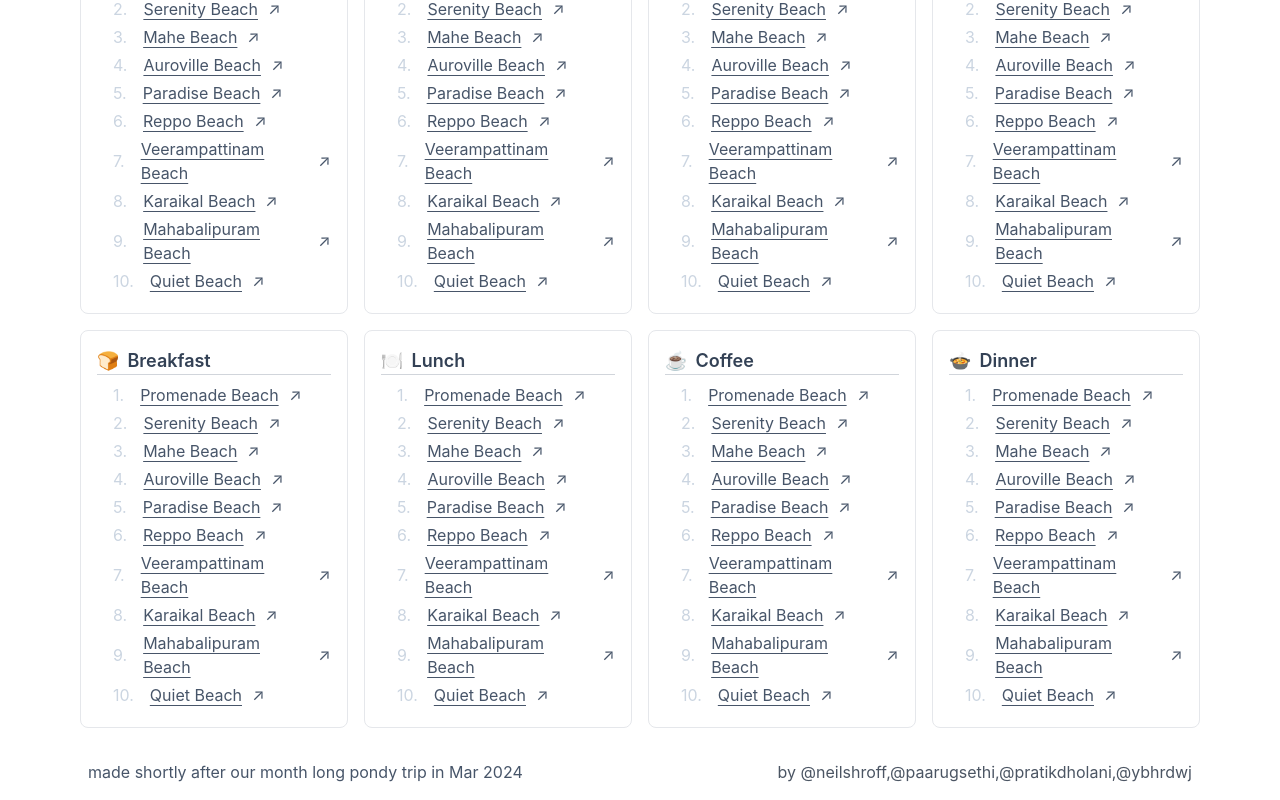
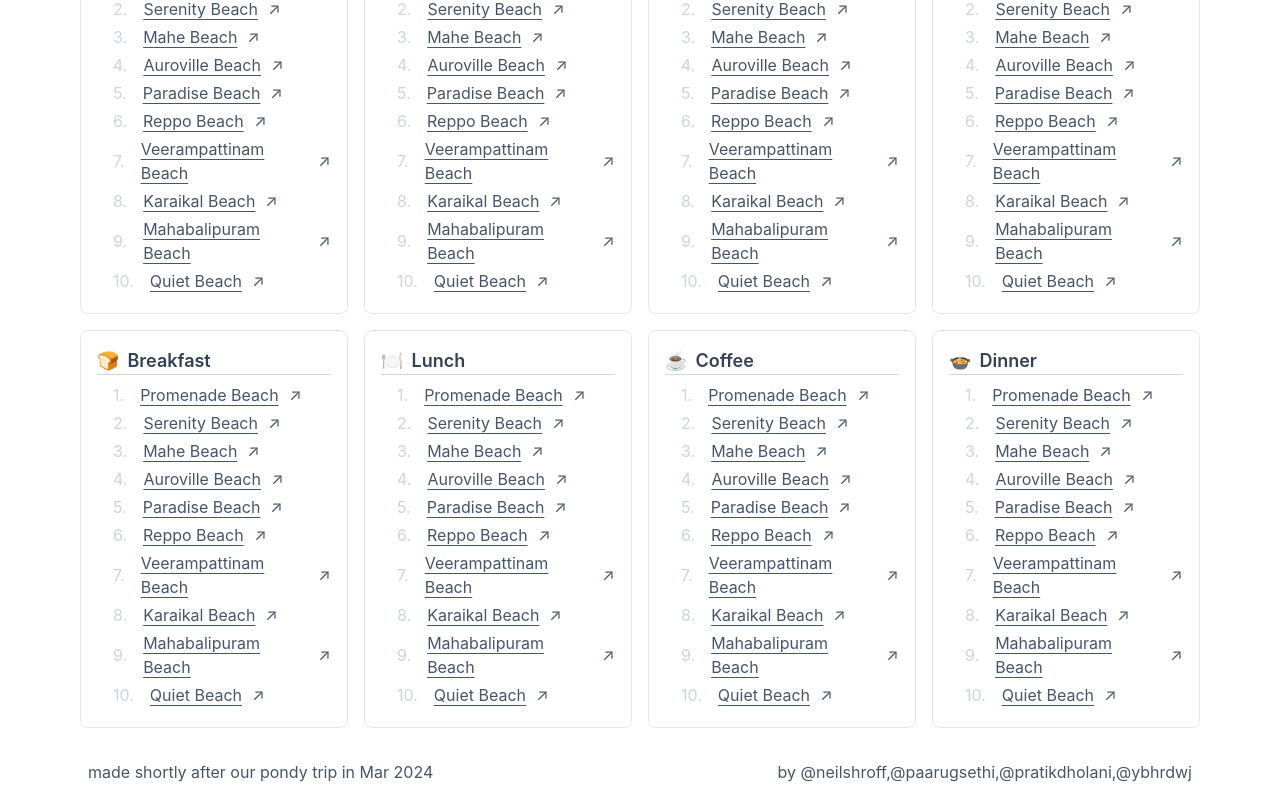
Before and after one commit to ybhrdwj/pondy-life, a Next.js app: page / in a window 1280 px wide. Shown: the part 512-1312 px from the top of the page. Built offline with nearby package versions, Linux system fonts and the light colour scheme.

Commit message:
deployment fix

```diff
--- a/src/pages/components/Footer.js
+++ b/src/pages/components/Footer.js
@@ -2,7 +2,7 @@ export default function Footer() {
     return (
         <footer className="max-w-6xl mx-auto bg-white py-4 px-6 flex flex-col sm:flex-row justify-between items-center border-t-slate-300">
 
-            <div className=" text-slate-600 sm:text-left">made shortly after our month long pondy trip in Mar 2024</div>
+            <div className=" text-slate-600 sm:text-left">made shortly after our pondy trip in Mar 2024</div>
         <div className="text-gray-600 sm:text-right">by <a href="https://x.com/neilshroff"target="_blank">@neilshroff</a><a href="https://x.com/paarugsethi"target="_blank">,@paarugsethi</a><a href="https://x.com/pratikdholani"target="_blank">,@pratikdholani</a><a href="https://x.com/ybhrdwj"target="_blank">,@ybhrdwj</a></div>
 
         </footer>
```
